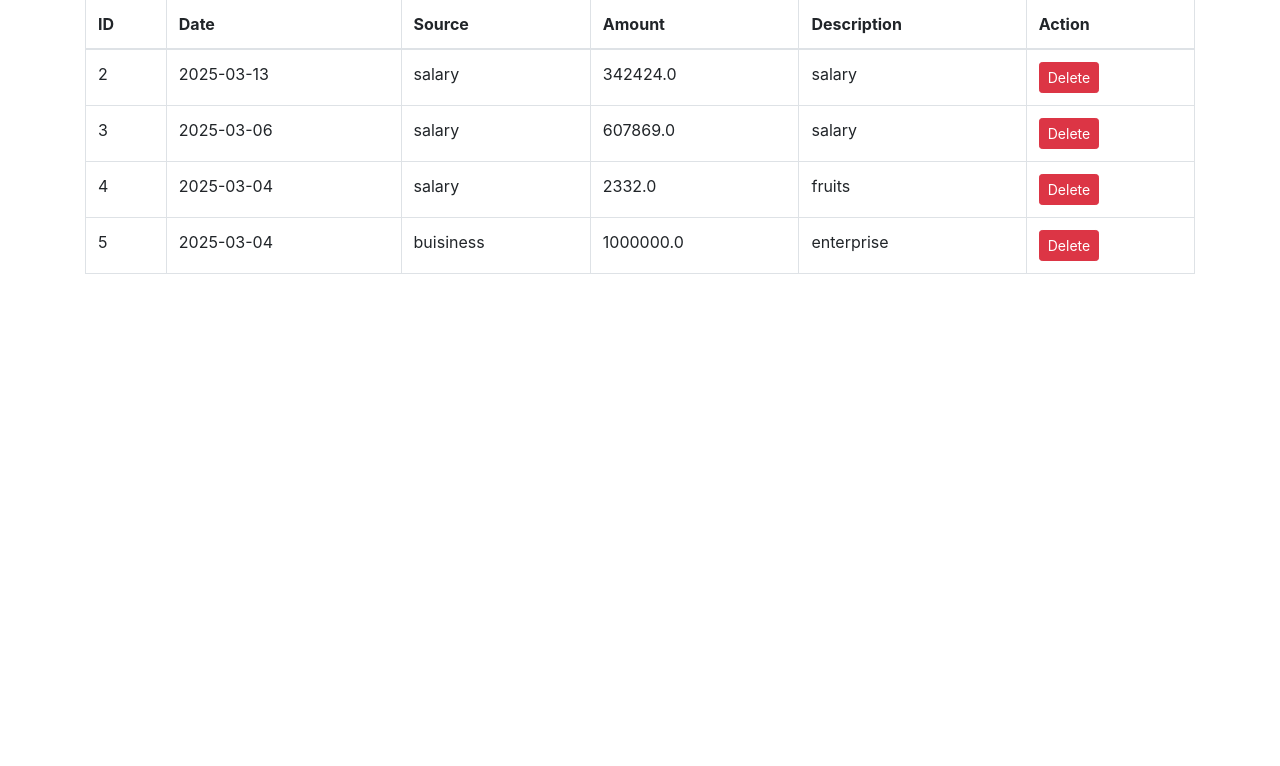
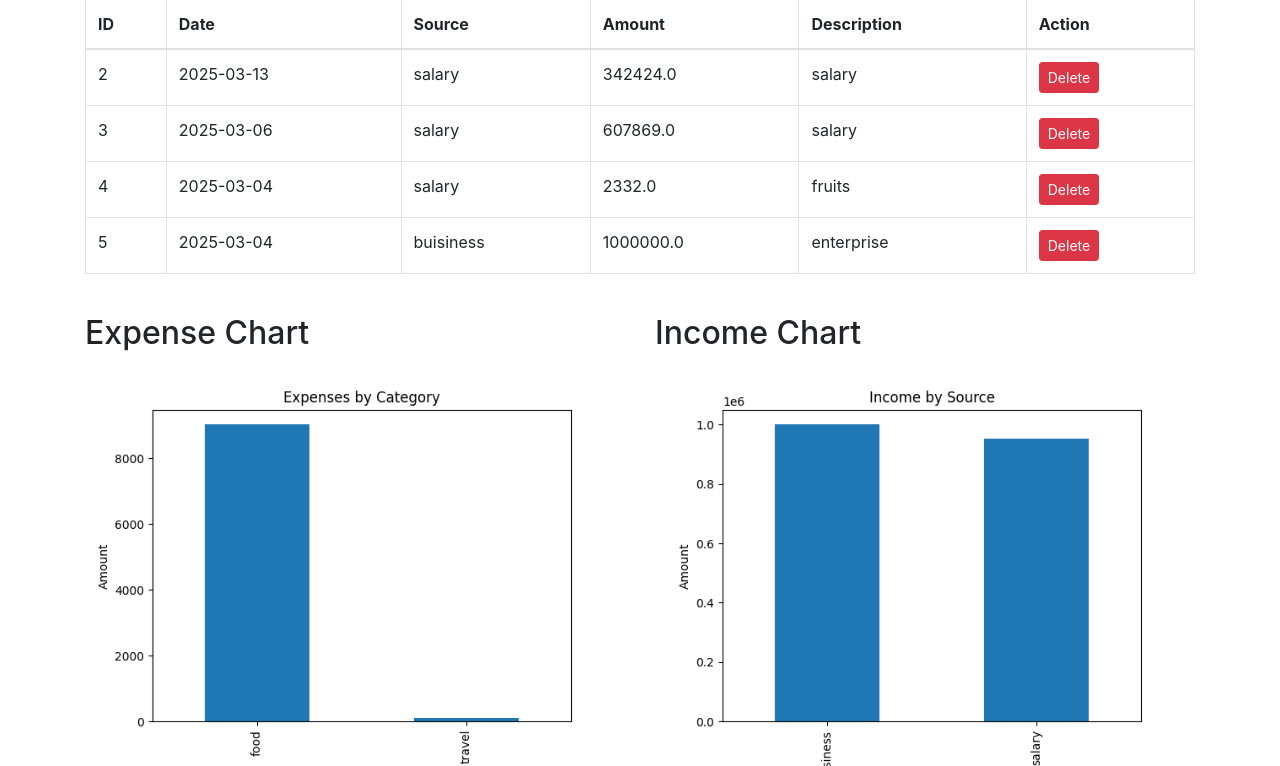
Before and after one commit to shashidhar0902/Finance_management_tool, a Flask app: page / in a window 1280 px wide. Shown: the part 925-1691 px from the top of the page. Before the commit the page ends 1199 px from the top, so only its background shows below. Run offline with Flask 3, Linux system fonts and the light colour scheme; data comes from the database, SQL or seed files in the repository; both versions use the stored data as it was after the commit; some libraries are stand-ins or nearby versions.

Commit message:
added graph facility and favicon

```diff
--- a/app.py
+++ b/app.py
@@ -1,5 +1,9 @@
 from flask import Flask, render_template, request, redirect, url_for
 import sqlite3
+import pandas as pd
+import matplotlib
+matplotlib.use('Agg')  # Use the Agg backend
+import matplotlib.pyplot as plt
 
 app = Flask(__name__)
 
@@ -19,8 +23,34 @@ def get_income():
     conn.close()
     return rows
 
+def generate_expense_chart():
+    expenses = get_expenses()
+    df = pd.DataFrame(expenses, columns=['ID', 'Date', 'Category', 'Amount', 'Description'])
+    df['Date'] = pd.to_datetime(df['Date'])
+    df.set_index('Date', inplace=True)
+    df.groupby('Category')['Amount'].sum().plot(kind='bar')
+    plt.title('Expenses by Category')
+    plt.xlabel('Category')
+    plt.ylabel('Amount')
+    plt.savefig('static/expense_chart.png')
+    plt.close()
+
+def generate_income_chart():
+    income = get_income()
+    df = pd.DataFrame(income, columns=['ID', 'Date', 'Source', 'Amount', 'Description'])
+    df['Date'] = pd.to_datetime(df['Date'])
+    df.set_index('Date', inplace=True)
+    df.groupby('Source')['Amount'].sum().plot(kind='bar')
+    plt.title('Income by Source')
+    plt.xlabel('Source')
+    plt.ylabel('Amount')
+    plt.savefig('static/income_chart.png')
+    plt.close()
+
 @app.route('/')
 def index():
+    generate_expense_chart()
+    generate_income_chart()
     expenses = get_expenses()
     income = get_income()
     return render_template('index.html', expenses=expenses, income=income)
--- a/templates/index.html
+++ b/templates/index.html
@@ -6,6 +6,8 @@
     <title>Personal Finance Manager</title>
     <!-- Bootstrap CSS -->
     <link href="https://stackpath.bootstrapcdn.com/bootstrap/4.5.2/css/bootstrap.min.css" rel="stylesheet">
+    <!-- Favicon -->
+    <link rel="icon" href="{{ url_for('static', filename='favicon.ico') }}" type="image/x-icon">
 </head>
 <body>
     <div class="container mt-5">
@@ -126,6 +128,17 @@
                 </table>
             </div>
         </div>
+
+        <div class="row mt-4">
+            <div class="col-md-6">
+                <h2>Expense Chart</h2>
+                <img src="{{ url_for('static', filename='expense_chart.png') }}" class="img-fluid" alt="Expense Chart">
+            </div>
+            <div class="col-md-6">
+                <h2>Income Chart</h2>
+                <img src="{{ url_for('static', filename='income_chart.png') }}" class="img-fluid" alt="Income Chart">
+            </div>
+        </div>
     </div>
 
     <!-- Bootstrap JS and dependencies -->
```
Also changed, not shown: finance_manager.db, static/expense_chart.png (added), static/favicon.ico (added), static/income_chart.png (added).
